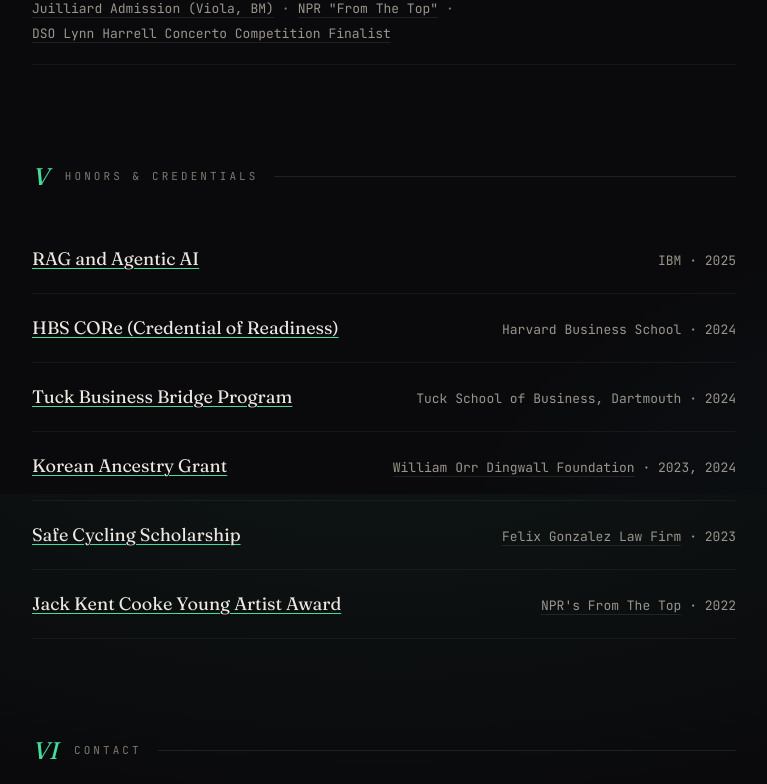
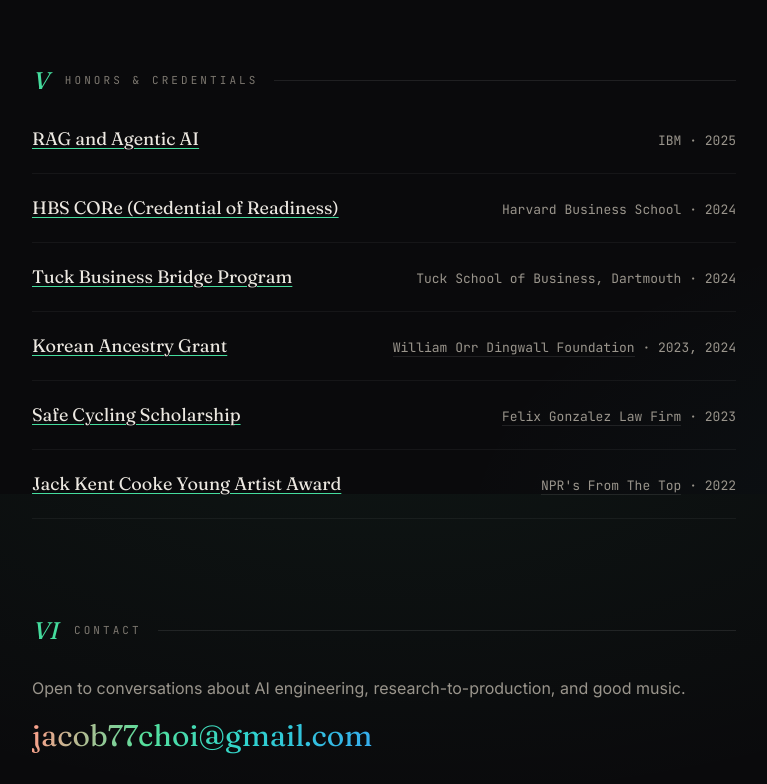
Before and after one commit to jacob7choi-xyz/personal-website, a Next.js app: page / in a window 1280 px wide. Shown: the part 2706-3490 px from the top of the page, without its empty margins (256-1023 px from the left). Built offline with nearby package versions, Linux system fonts and the light colour scheme.

Commit message:
style: tighten the gap under section headings
Each section heading now sits 28px above its first line instead of 52px.
The contact paragraph gets the same top padding as the list rows, so the
gap is identical in all six sections.

```diff
--- a/src/app/HomeContent.tsx
+++ b/src/app/HomeContent.tsx
@@ -198,7 +198,7 @@
 
 function Marker({ num, label }: { num: string; label: string }) {
   return (
-    <div className="flex items-center gap-4 mb-8">
+    <div className="flex items-center gap-4 mb-2">
       <span className="serif italic text-2xl" style={{ color: "var(--violet)" }}>
         {num}
       </span>
@@ -538,8 +538,10 @@
 
       {/* ------------------------------------------------------- Contact */}
       <Section num={ROMAN[5]} label="Contact">
+        {/* pt-5 matches the ROW_Y top padding every other section opens with,
+            so the gap under each section heading is the same 28px everywhere. */}
         <p
-          className={`body-copy ${PROSE}`}
+          className={`body-copy ${PROSE} pt-5`}
           style={{ color: "var(--text-secondary)" }}
         >
           {personalInfo.contactBlurb}
```
